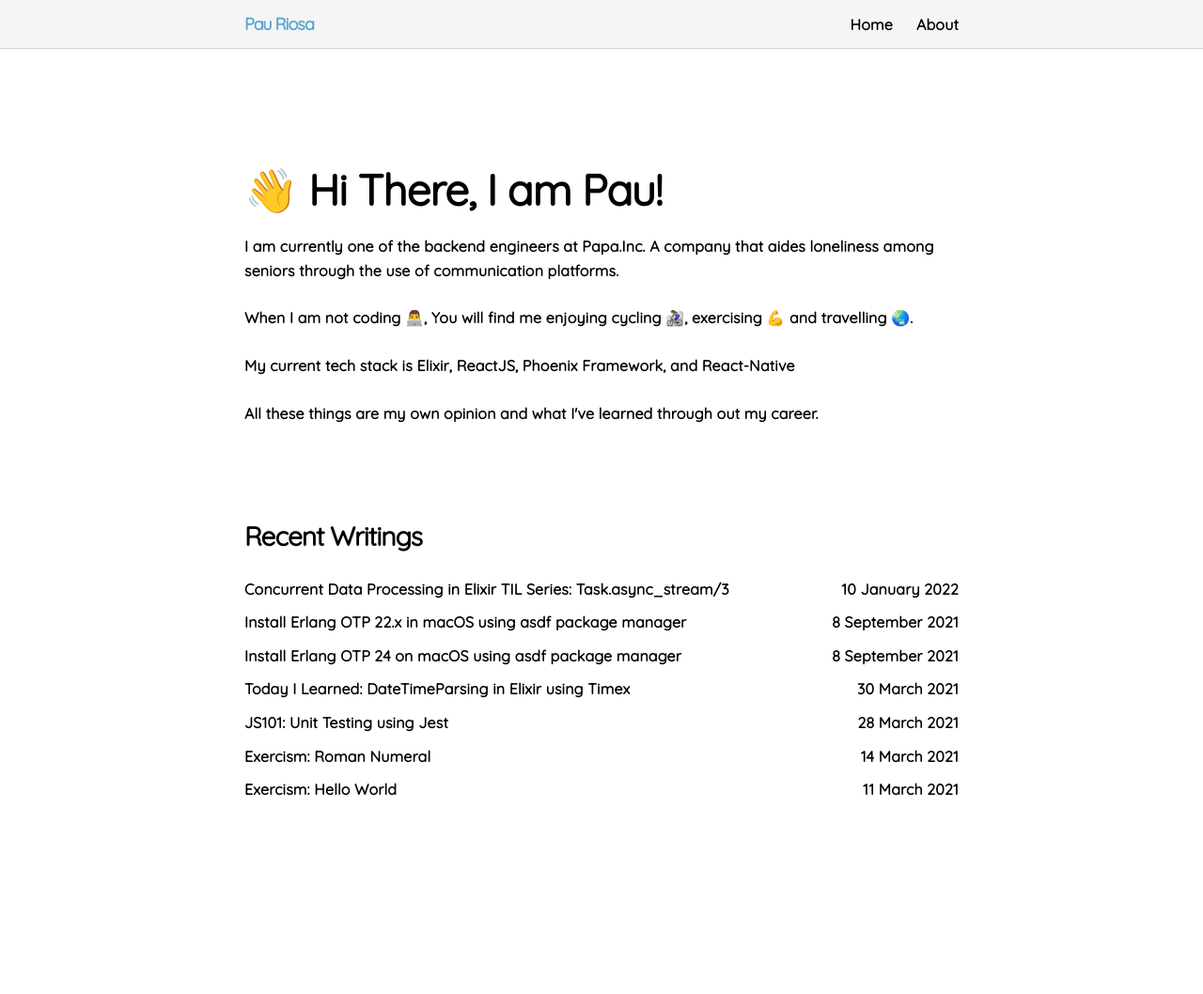
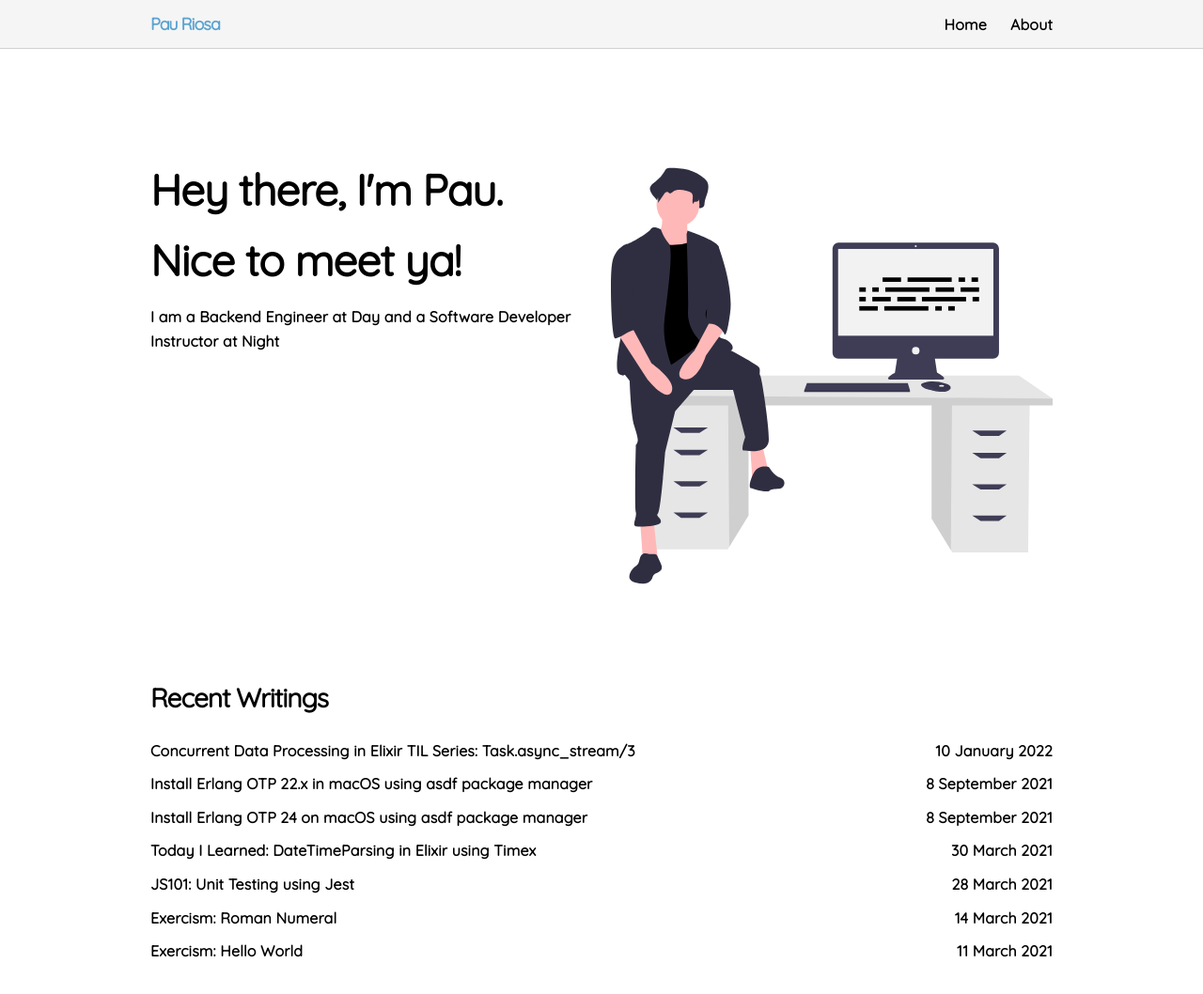
Before and after one commit to pau-riosa/pau-riosa.github.io, a Jekyll site: the page built from index.html, in a window 1280 px wide and 1201 px high. Shown: the top 1058 px of the window at 94% size. Built offline with Jekyll 4.4.1, drawn with Linux system fonts in a browser that asks for light colours.

Commit message:
Added changes to header

```diff
--- a/_layouts/default.html
+++ b/_layouts/default.html
@@ -2,6 +2,8 @@
 <html lang="en">
   <head>
     <meta charset="UTF-8" />
+    <meta http-equiv="X-UA-Compatible" content="IE=edge" />
+    <meta name="viewport" content="width=device-width, initial-scale=1.0" />
     <meta
       name="description"
       content="Pau Riosa's Blog Post | {{ page.title }}"
--- a/assets/css/style.css
+++ b/assets/css/style.css
@@ -38,7 +38,7 @@ img {
 }
 
 .wrapper .container {
-  max-width: 80rem;
+  max-width: 100rem;
 }
 
 .navigation {
@@ -122,3 +122,21 @@ img {
 section {
   margin: 100px 0 100px 0;
 }
+.row {
+  display: flex;
+  flex-direction: row;
+}
+
+.column {
+  display: flex;
+  flex-direction: column;
+  width: 50%;
+}
+
+@media (max-width: 1000px) {
+  .row {
+    display: flex;
+    flex-direction: row;
+    flex-wrap: wrap;
+  }
+}
--- a/index.html
+++ b/index.html
@@ -2,12 +2,22 @@
 layout: default
 title: Home
 ---
-<section class="posts">
-  <h1> 👋 Hi There, I am Pau!</h1>
-  <p>I am currently one of the backend engineers at Papa.Inc. A company that aides loneliness among seniors through the use of communication platforms.</p>
-  <p>When I am not coding 👨‍💻, You will find me enjoying cycling 🚵‍♀️, exercising 💪 and travelling 🌏.</p>
-  <p>My current tech stack is Elixir, ReactJS, Phoenix Framework, and React-Native</p>
-  <p>All these things are my own opinion and what I've learned through out my career.</p>
+
+<section>
+  <div class="row">
+    <div class="column">
+      <h1>Hey there, I'm Pau.</h1>
+      <h1>Nice to meet ya!</h1>
+      <p>
+        I am a Backend Engineer at Day and a Software Developer Instructor at
+        Night
+      </p>
+      <p></p>
+    </div>
+    <div class="column">
+      <img src="./assets/images/undraw_feeling_proud_qne1.svg" />
+    </div>
+  </div>
 </section>
 <section class="posts">
   <h3>Recent Writings</h3>
```
Also changed, not shown: assets/images/undraw_feeling_proud_qne1.svg (added), assets/images/undraw_proud_coder_7ain.png (added), assets/images/undraw_proud_coder_7ain.svg (added).
